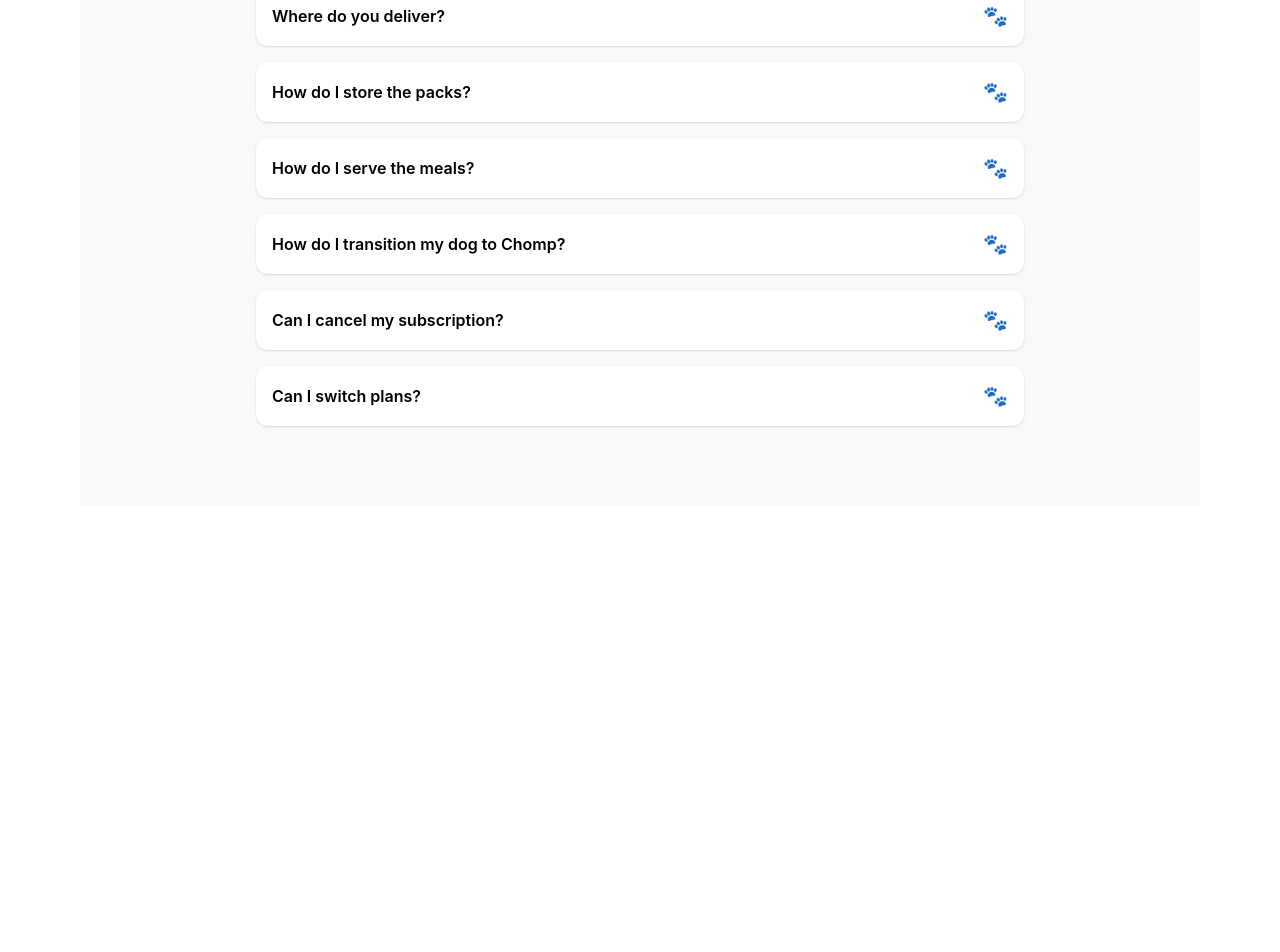
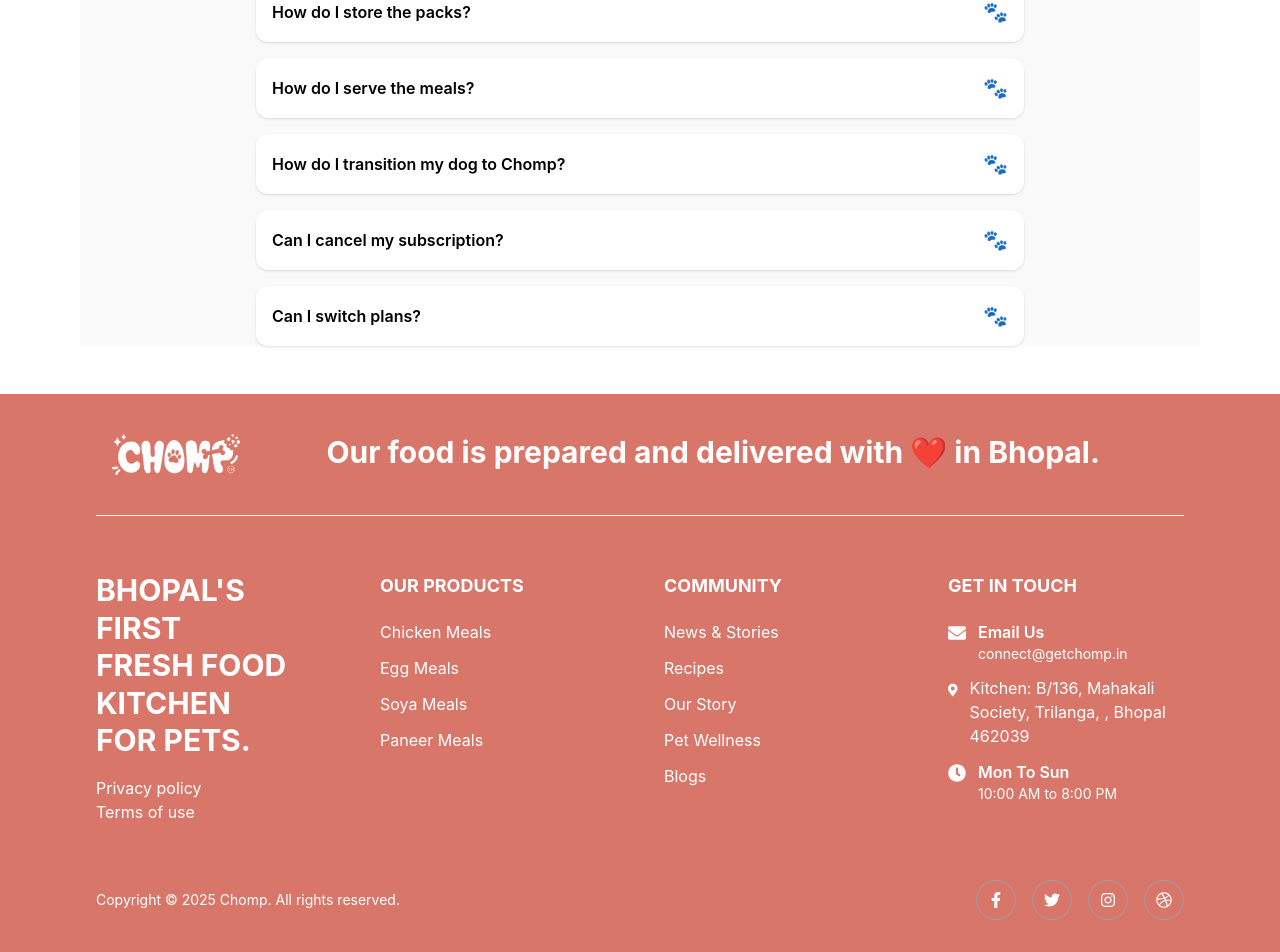
Before and after one commit to leadsandbrand/chomp, a React (Vite) app: page /work in a window 1280 px wide. Shown: the part 1662-2614 px from the top of the page. Before the commit the page ends 2168 px from the top, so only its background shows below. Built offline with nearby package versions, Linux system fonts and the light colour scheme.

Commit message:
footer added

```diff
--- a/src/pages/FAQPage.jsx
+++ b/src/pages/FAQPage.jsx
@@ -39,7 +39,7 @@
   const [active, setActive] = useState(null);
 
   return (
-    <section className="bg-[#f9f9f9] py-20 px-4 md:px-12 lg:px-[80px]">
+    <section className="bg-[#f9f9f9]   px-4 md:px-12 lg:px-[80px]">
 
       {/* Heading */}
       <div className="text-center mb-16 max-w-2xl mx-auto">
--- a/src/pages/ShopPage.jsx
+++ b/src/pages/ShopPage.jsx
@@ -249,7 +249,7 @@
 </section>
 
     </div>
-
+  <Footer/>
     </>
   )
 }
--- a/src/pages/Work.jsx
+++ b/src/pages/Work.jsx
@@ -2,8 +2,10 @@
 import { Package, Calendar, Truck } from "lucide-react";
 import Navbar from '../commponent/Navbar';
 import FAQPage from './FAQPage';
+import Footer from '../commponent/Footer';
 const Work = () => {
   return (
+    <>
 <section className="bg-white px-4 md:px-12 lg:px-[80px]">
   <Navbar/>
 {/* HEADING */}
@@ -162,7 +164,10 @@
 
 
 <FAQPage/>
+
 </section>
+
+<Footer/></>
   )
 }
 
```
